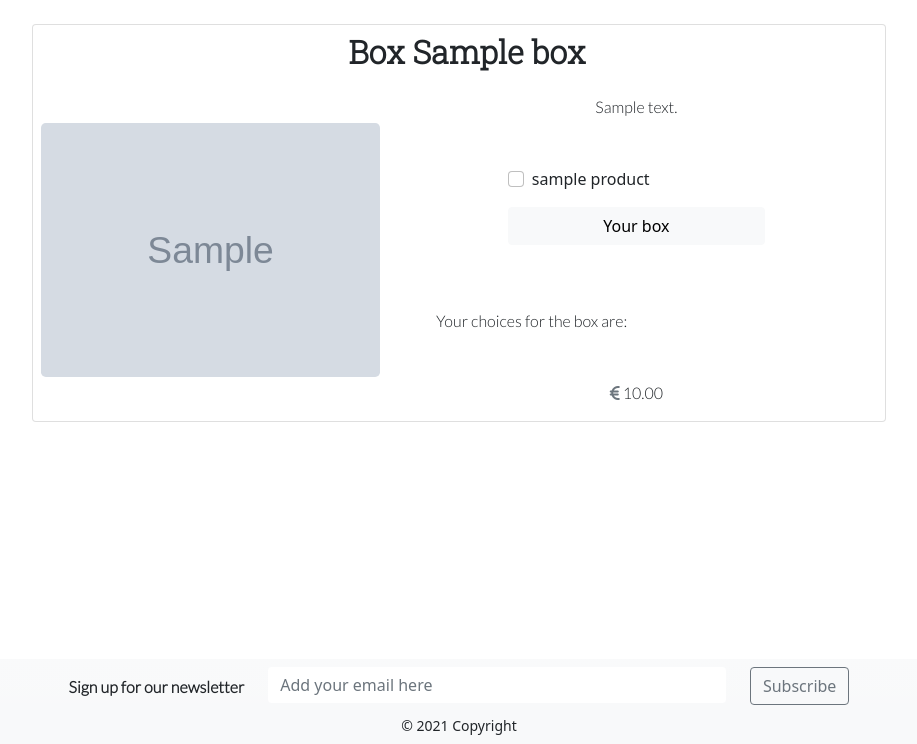
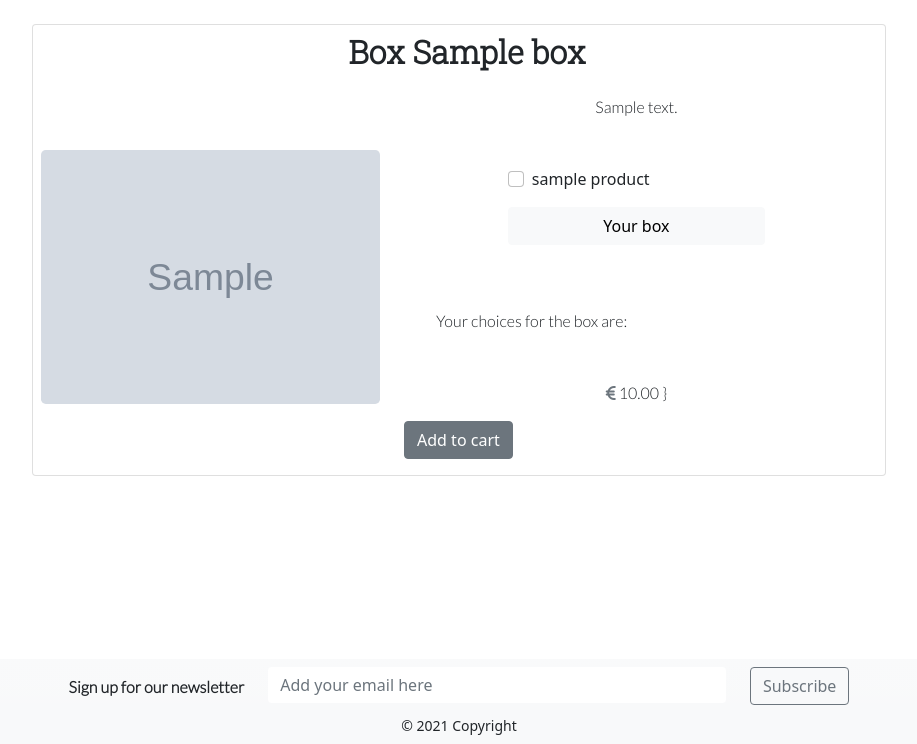
Before and after one commit to nandabritto/PP5, a Django app: page /products/product_details/1 in a window 1280 px wide. Shown: the part 56-800 px from the top of the page, without its empty margins (181-1098 px from the left). Run offline with Django 3.2, Linux system fonts and the light colour scheme; tables that the repository leaves empty hold one stand-in row (values such as "Sample post"); grey boxes marked "Sample" are stand-in pictures; parts of the project's set-up code (start-up, migrations or seed data) failed here and were passed over; some libraries are stand-ins or nearby versions.

Commit message:
Create button eventlistener to add to cart

```diff
--- /dev/null
+++ b/cart/templates/cart/cart.html
@@ -0,0 +1 @@
+<h1> My cart</h1>
--- a/cart/urls.py
+++ b/cart/urls.py
@@ -3,4 +3,5 @@ from django.urls import path
 from . import views
 
 urlpatterns = [
-    path('', views.boxes, name='cart'),
+    path('', views.cart, name='cart'),
+]
--- a/order/urls.py
+++ b/order/urls.py
@@ -3,5 +3,5 @@ from django.urls import path
 from . import views
 
 urlpatterns = [
-    path('', views.index, name='order'),
+    path('', views.order, name='order'),
 ]
--- a/products/templates/products/product_detail.html
+++ b/products/templates/products/product_detail.html
@@ -48,9 +48,13 @@
                     <p id="displayvalues" class="text-start"> Your choices for the box are: </p>
                 </div>
                 <!-- Box price -->
+
                 <p class="card-text text-center">
-                    <bold><i class="fa fa-eur text-muted" aria-hidden="true"></i> {{ box.box_price }}</bold>
+                    <bold><i class="fa fa-eur text-muted" aria-hidden="true"></i> {{ box.box_price }}
+                   }</bold>
                 </p>
+
+                <button data-box="{{box.id}}" data-action="add" type="button" class="btn btn-secondary update-cart">Add to cart</button>
             </div>
         </div>
     </div>
@@ -61,4 +65,5 @@
 <!-- Customizible JS -->
 {% block postloadjs %}
 <script src="{% static 'js/product_detail.js' %}" type="text/javascript"></script>
+<script src="{% static 'js/cart.js' %}" type="text/javascript"></script>
 {% endblock %}
--- a/static/js/cart.js
+++ b/static/js/cart.js
@@ -0,0 +1,9 @@
+var updateBtns = document.getElementsByClassName('update-cart')
+
+for (var i = 0; i < updateBtns.length; i++) {
+    updateBtns[i].addEventListener('click', function(){
+        var boxId = this.dataset.box
+        var action = this.dataset.action
+        console.log('boxId:', boxId, 'action:', action)
+    })
+}
```
Also changed, not shown: cart/views.py (+6 -1 lines), order/views.py (+6 -1 lines).
